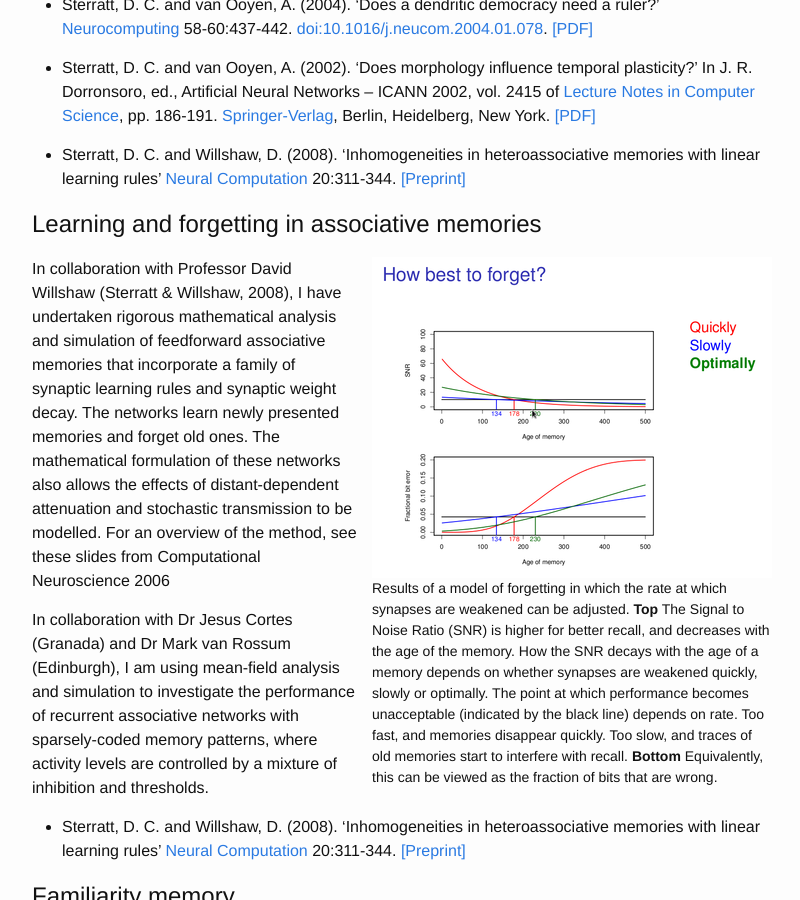
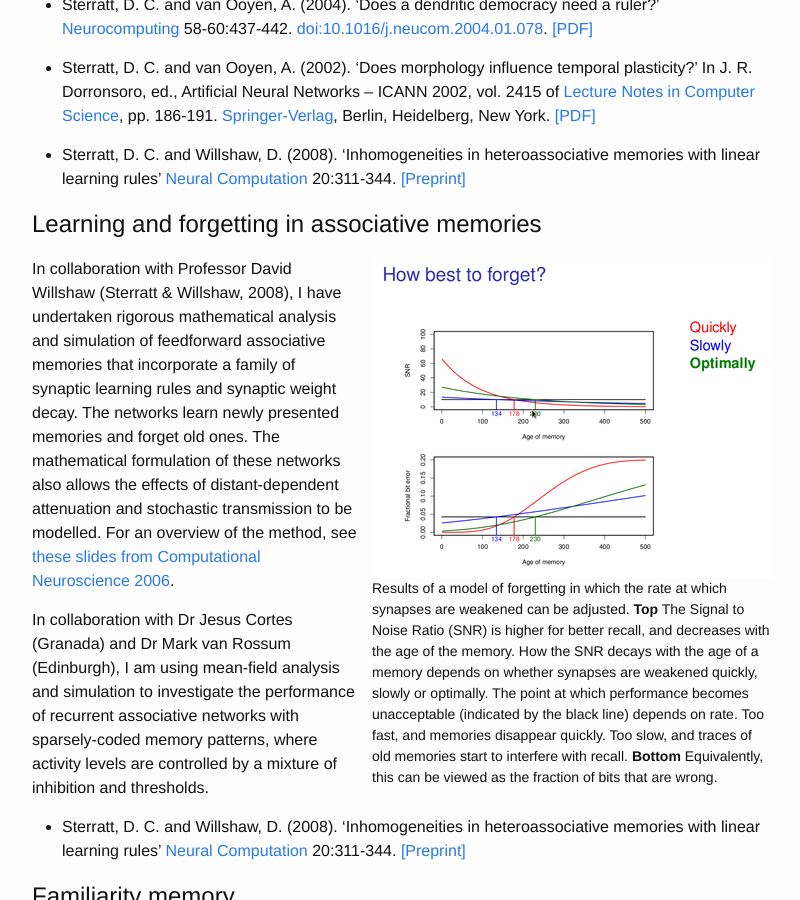
Before and after one commit to davidcsterratt/davidcsterratt.github.io, a Jekyll site: the page built from projects.md, in a window 1280 px wide and 900 px high, scrolled down 3813 px. Shown: the whole window, without its empty margins (238-1038 px from the left). Built offline with Jekyll 4.4.1, drawn with Linux system fonts in a browser that asks for light colours; part of the change alters nothing that is shown.

```diff
--- a/projects.md
+++ b/projects.md
@@ -216,8 +216,8 @@ synaptic learning rules and synaptic weight decay. The networks learn
 newly presented memories and forget old ones. The mathematical
 formulation of these networks also allows the effects of
 distant-dependent attenuation and stochastic transmission to be
-modelled. For an overview of the method, see these slides from
-Computational Neuroscience 2006
+modelled. For an overview of the method, see [these slides from
+Computational Neuroscience 2006](/files/cns2006.pdf).
 
 In collaboration with Dr Jesus Cortes (Granada) and Dr Mark van Rossum
 (Edinburgh), I am using mean-field analysis and simulation to
```
Also changed, not shown: 1 other file.
